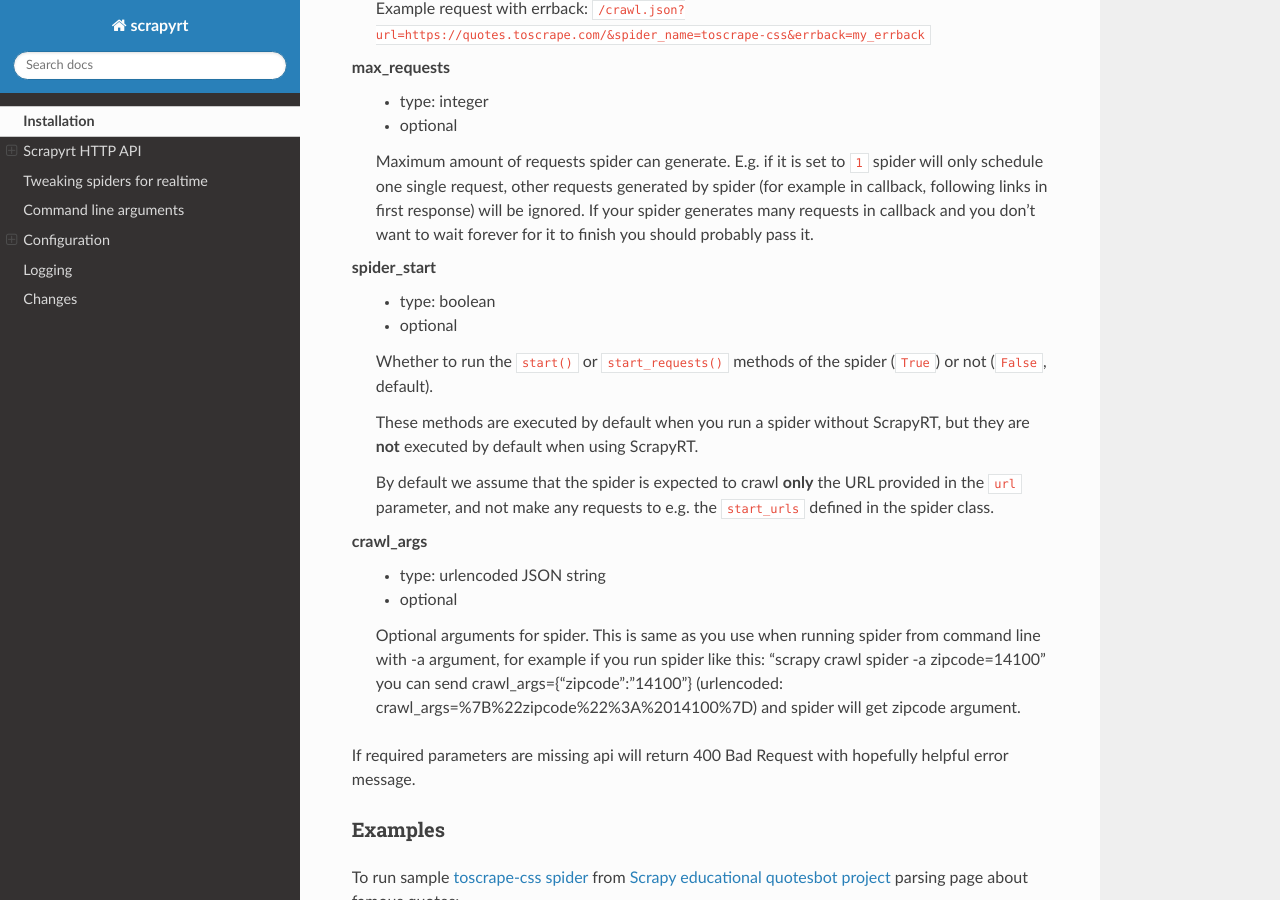
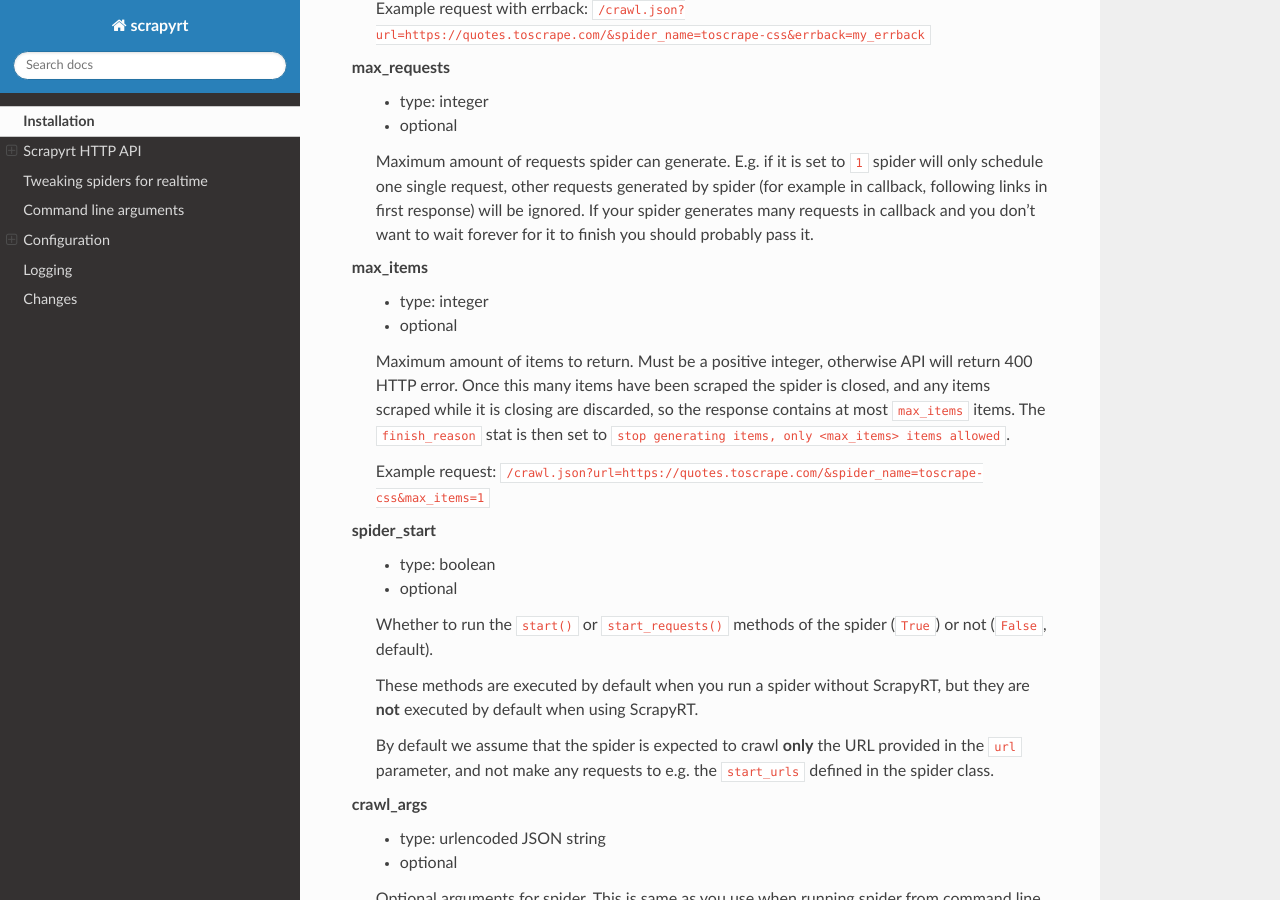
Before and after one commit to scrapinghub/scrapyrt, a Sphinx documentation site: the page built from docs/api.rst, in a window 1280 px wide and 900 px high, scrolled down 2497 px. Built offline with Sphinx 7.4.7 and the Read the Docs theme 3.1.0, drawn with Linux system fonts in a browser that asks for light colours; some of the changed text lies outside the part shown.

Commit message:
Document the max_items API parameter
Co-Authored-By: Claude Opus 5.5 <noreply@anthropic.com>

```diff
--- a/CHANGES.rst
+++ b/CHANGES.rst
@@ -1,5 +1,11 @@
 Changes
 =======
+
+ScrapyRT 0.19.0 (unreleased)
+----------------------------
+
+-   Added a ``max_items`` API parameter to stop the crawl once a given number
+    of items has been scraped.
 
 ScrapyRT 0.18.1 (2026-06-29)
 ----------------------------
--- a/docs/api.rst
+++ b/docs/api.rst
@@ -117,6 +117,19 @@ max_requests
     and you don't want to wait forever for it to finish
     you should probably pass it.
 
+max_items
+    - type: integer
+    - optional
+
+    Maximum amount of items to return. Must be a positive integer, otherwise
+    API will return 400 HTTP error. Once this many items have been scraped
+    the spider is closed, and any items scraped while it is closing are
+    discarded, so the response contains at most ``max_items`` items. The
+    ``finish_reason`` stat is then set to
+    ``stop generating items, only <max_items> items allowed``.
+
+    Example request: ``/crawl.json?url=https://quotes.toscrape.com/&spider_name=toscrape-css&max_items=1``
+
 spider_start
     - type: boolean
     - optional
@@ -211,6 +224,13 @@ max_requests
     - optional
 
     Maximal amount of requests spider can generate.
+
+max_items
+    - type: integer
+    - optional
+
+    Maximal amount of items to return. See ``max_items`` in GET arguments
+    for details.
 
 request
     - type: JSON object
```
